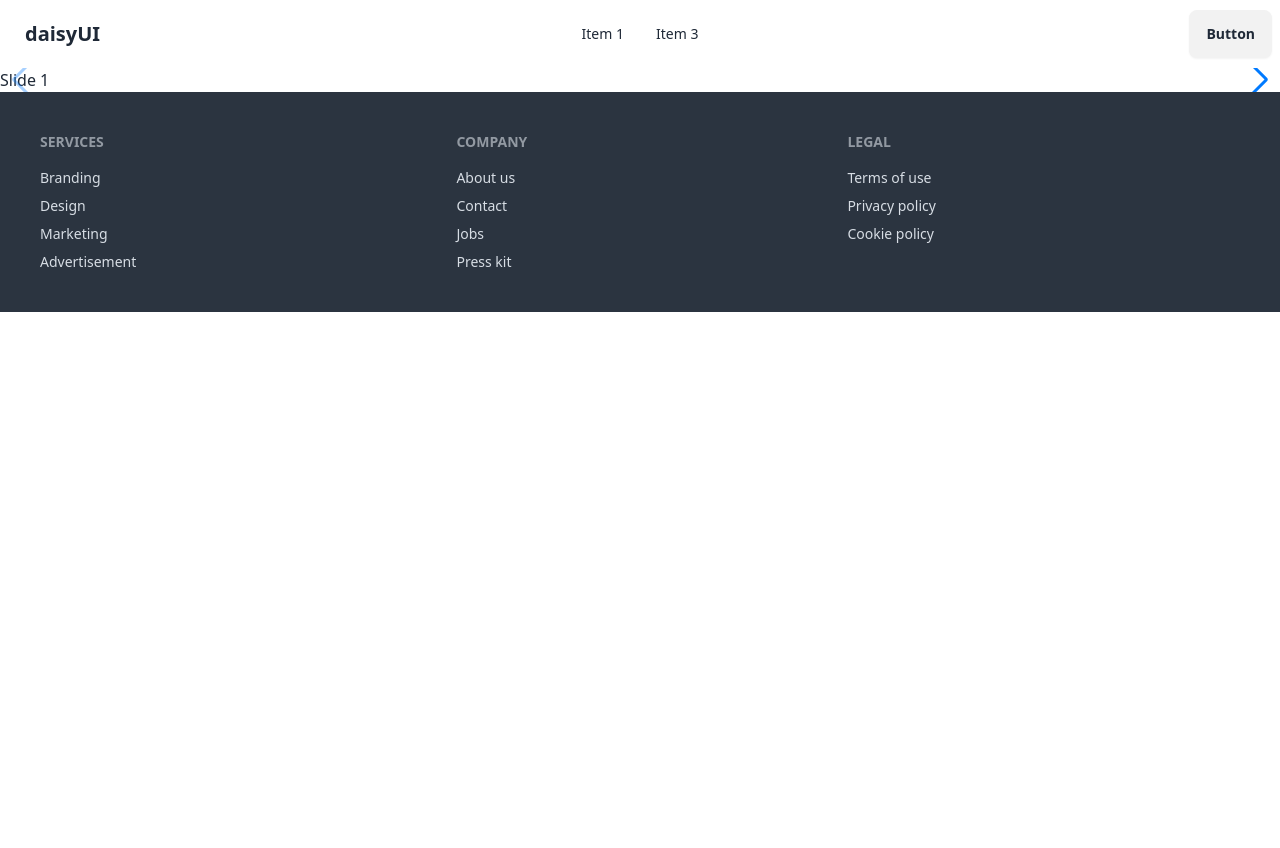
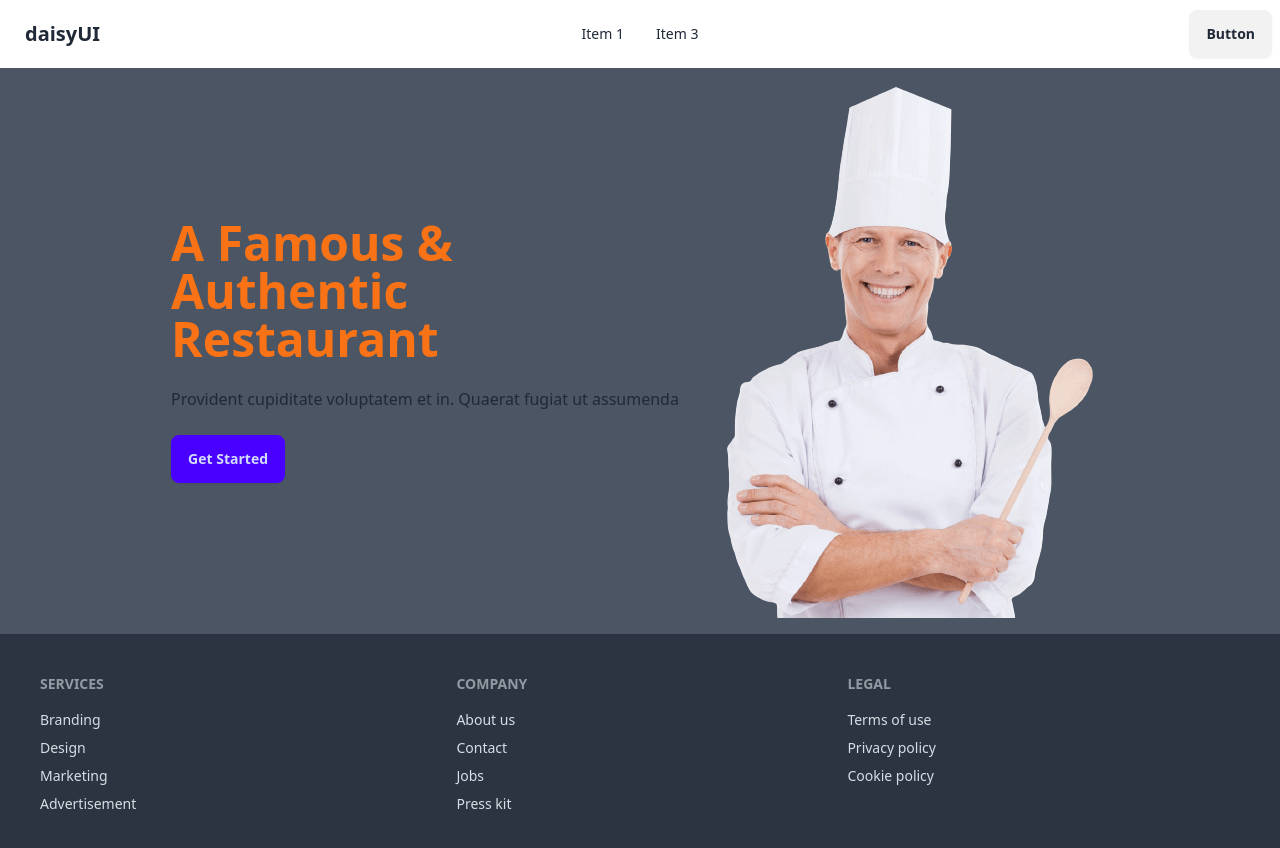
Before and after one commit to saifulislam975317/chef-activities-of-a-restaurant, a React (Vite) app: page / in a window 1280 px wide. Shown: the top 848 px of the page. Before the commit the page ends 800 px from the top, so only its background shows below. Built offline with nearby package versions, Linux system fonts and the light colour scheme.

Commit message:
update info

```diff
--- a/src/components/Banner/Banner.jsx
+++ b/src/components/Banner/Banner.jsx
@@ -1,26 +1,22 @@
-import { Swiper, SwiperSlide } from "swiper/react";
-
-// Import Swiper styles
-import "swiper/css";
-import "swiper/css/navigation";
-
-// import required modules
-import { Navigation } from "swiper/modules";
+import chef from "../../assets/chef1.png";
 const Banner = () => {
   return (
-    <>
-      <Swiper navigation={true} modules={[Navigation]} className="mySwiper">
-        <SwiperSlide>Slide 1</SwiperSlide>
-        <SwiperSlide>Slide 2</SwiperSlide>
-        <SwiperSlide>Slide 3</SwiperSlide>
-        <SwiperSlide>Slide 4</SwiperSlide>
-        <SwiperSlide>Slide 5</SwiperSlide>
-        <SwiperSlide>Slide 6</SwiperSlide>
-        <SwiperSlide>Slide 7</SwiperSlide>
-        <SwiperSlide>Slide 8</SwiperSlide>
-        <SwiperSlide>Slide 9</SwiperSlide>
-      </Swiper>
-    </>
+    <div>
+      <div className=" bg-gray-600 ">
+        <div className="hero-content flex-col lg:flex-row-reverse">
+          <img src={chef} className=" rounded-lg " />
+          <div>
+            <h1 className="text-5xl font-bold text-orange-500">
+              A Famous & <br /> Authentic <br /> Restaurant
+            </h1>
+            <p className="py-6">
+              Provident cupiditate voluptatem et in. Quaerat fugiat ut assumenda
+            </p>
+            <button className="btn btn-primary">Get Started</button>
+          </div>
+        </div>
+      </div>
+    </div>
   );
 };
 
```
Also changed, not shown: src/assets/chef1.png (added).
